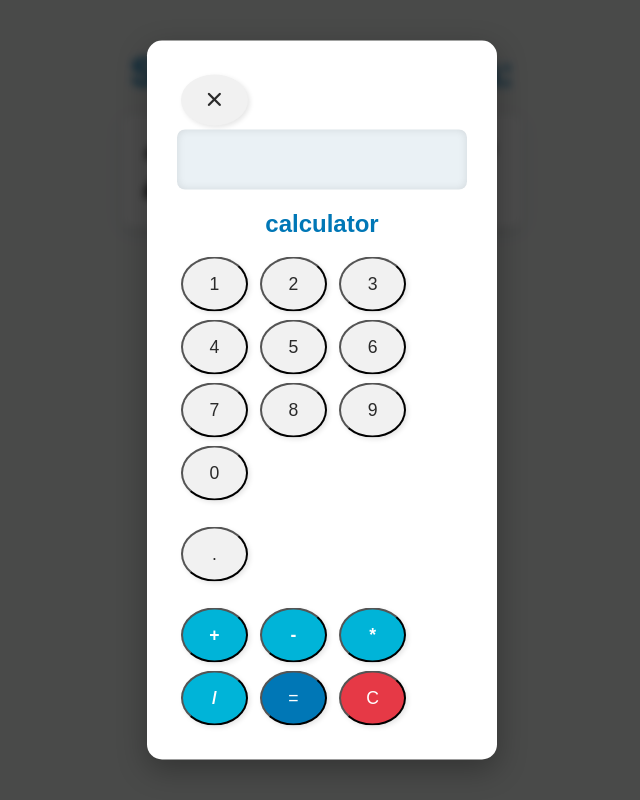
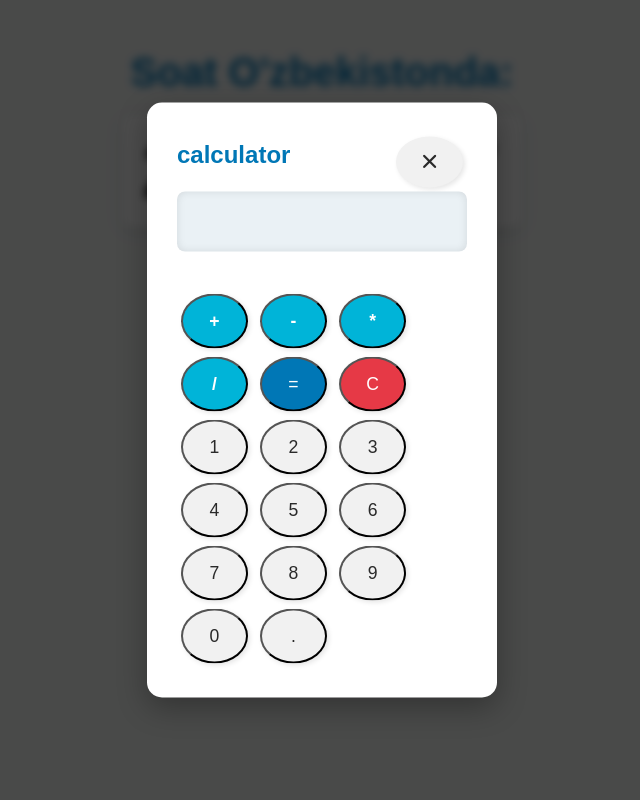
Before and after one commit to sevaradevoloper/soatcha, a plain HTML site: page index.html in a window 1280 px wide. Both pictures are taken after a click on the button "show calculator". Shown: the whole page, without its empty margins (318-958 px from the left). Drawn offline with Linux system fonts and the light colour scheme.

Commit message:
soat bn calculyator

```diff
--- a/css/main.css
+++ b/css/main.css
@@ -209,3 +209,8 @@ h1 {
     pointer-events: none;
     */
 }
+.ss{
+    display: flex;
+    justify-content: space-between;
+    align-items: center;
+}
--- a/index.html
+++ b/index.html
@@ -27,11 +27,23 @@
     </div>
 
     <div class="modal hidden" id="modal">
-        <button class="btn close-btn" id="close-btn">
-            <i class="fas fa-close"></i>
-        </button>
+        <div class="ss">
+               <h2>calculator</h2>
+            <button class="btn close-btn" id="close-btn">
+                <i class="fas fa-close"></i>
+            </button>
+
+        </div>
         <input id="natija" value="" readonly>
-        <h2>calculator</h2>
+
+        <br><br>
+
+        <button data-val="+">+</button>
+        <button data-val="-">-</button>
+        <button data-val="*">*</button>
+        <button data-val="/">/</button>
+        <button id="barobar">=</button>
+        <button id="ochrish">C</button>
         <button data-val="1">1</button>
         <button data-val="2">2</button>
         <button data-val="3">3</button>
@@ -42,17 +54,10 @@
         <button data-val="8">8</button>
         <button data-val="9">9</button>
         <button data-val="0">0</button>
+         <button data-val=".">.</button>
 
 
-        <br><br>
-        <button data-val=".">.</button>
-        <br><br>
-        <button data-val="+">+</button>
-        <button data-val="-">-</button>
-        <button data-val="*">*</button>
-        <button data-val="/">/</button>
-        <button id="barobar">=</button>
-        <button id="ochrish">C</button>
+
 
 
     </div>
```
